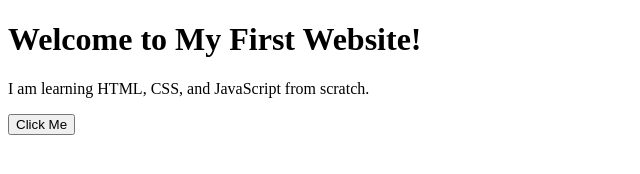
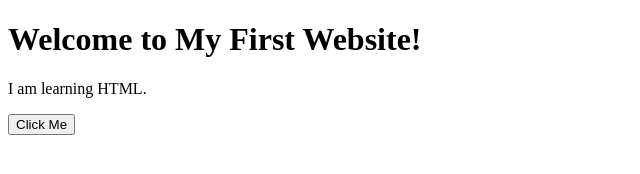
Before and after one commit to Rverious/Flowmodoro, a plain HTML site: page index.html in a window 1280 px wide. Shown: the whole page, without its empty margins (0-640 px from the left). Drawn offline with Linux system fonts and the light colour scheme.

Commit message:
Update index.html

```diff
--- a/index.html
+++ b/index.html
@@ -7,7 +7,7 @@
 </head>
 <body>
     <h1>Welcome to My First Website!</h1>
-    <p>I am learning HTML, CSS, and JavaScript from scratch.</p>
+    <p>I am learning HTML.</p>
     <button>Click Me</button>
 </body>
 </html>
```
